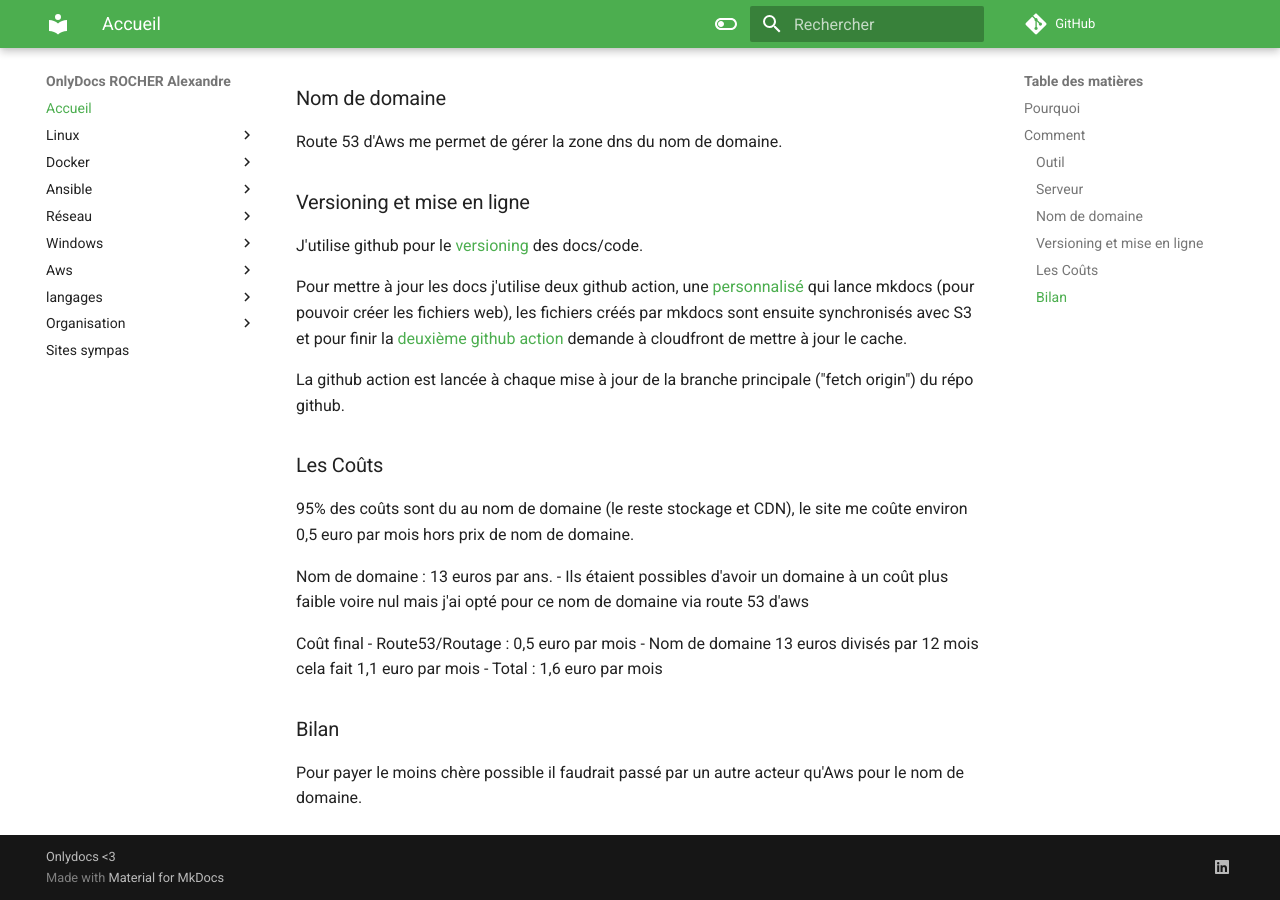
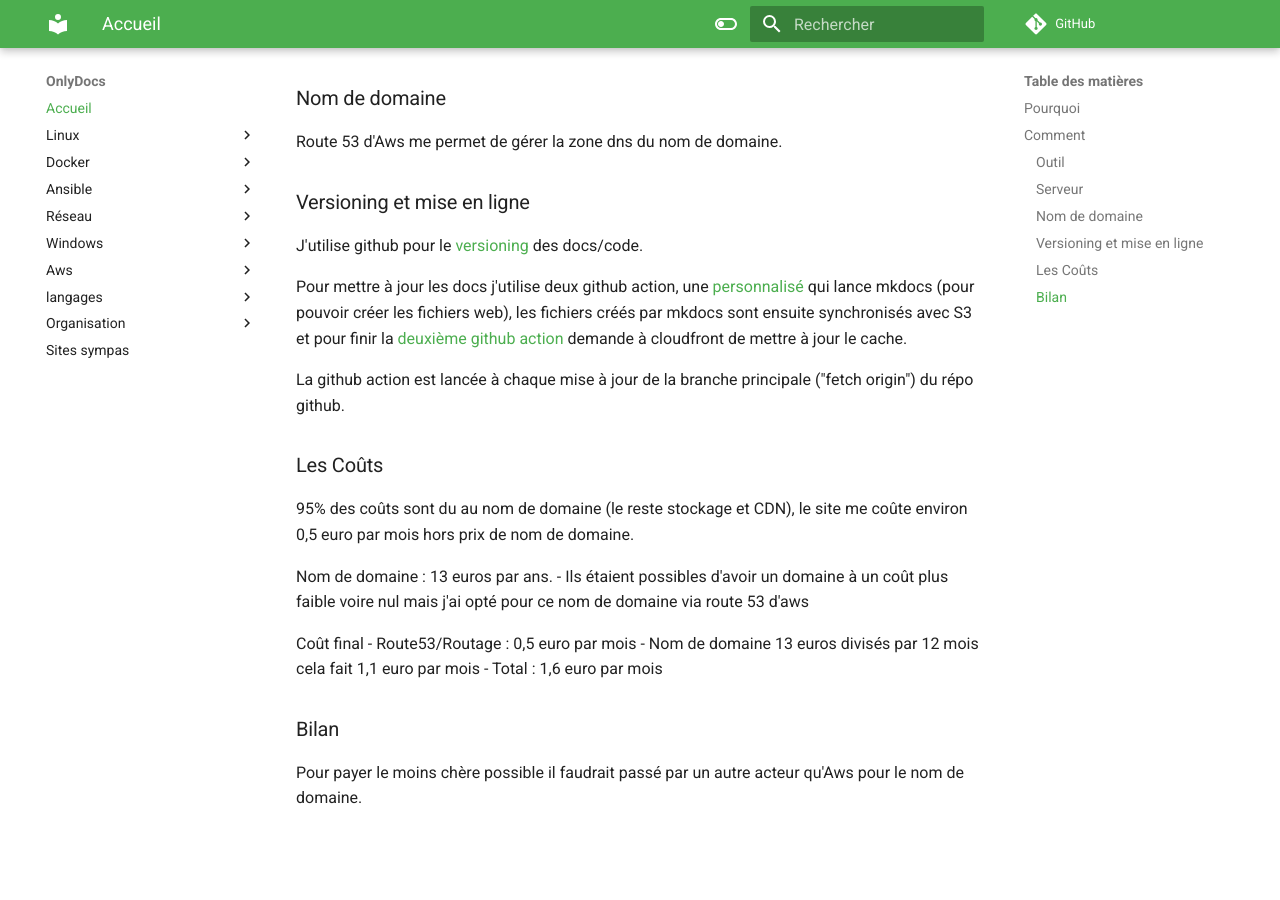
Before and after one commit to Theonlymore/OnlyDocs, an MkDocs documentation site: the page built from docs/index.md, in a window 1280 px wide and 900 px high, scrolled down 548 px. Built offline with MkDocs 1.6.1 and Material for MkDocs 9.7.7, drawn with Linux system fonts in a browser that asks for light colours; comment, search, counter and statistics services are not loaded; after the commit the page ends 1383 px from its top, so only the background shows below that.

```diff
--- a/mkdocs.yml
+++ b/mkdocs.yml
@@ -1,4 +1,4 @@
-site_name: OnlyDocs ROCHER Alexandre
+site_name: OnlyDocs
 site_description: Docs d'Alexandre, Le site me permet d'accéder et de rendre publique les documentations que je fais et utilise.
 repo_url: https://github.com/Theonlymore/OnlyDocs
 edit_uri: edit/main/docs/
@@ -10,6 +10,7 @@ edit_uri: edit/main/docs/
 theme:
   language: fr
   name: material
+  custom_dir: overrides
   features:
     - content.code.annotate
     - content.tabs.link
@@ -27,7 +28,7 @@ theme:
 
 
 # Copyright
-copyright: "Onlydocs <3"
+copyright: "Onlydocs d'Alexandre ROCHER"
 
 # Options
 extra:
--- /dev/null
+++ b/overrides/partials/footer.html
@@ -0,0 +1,3 @@
+{% block copyright %}
+
+{% endblock %}
```
